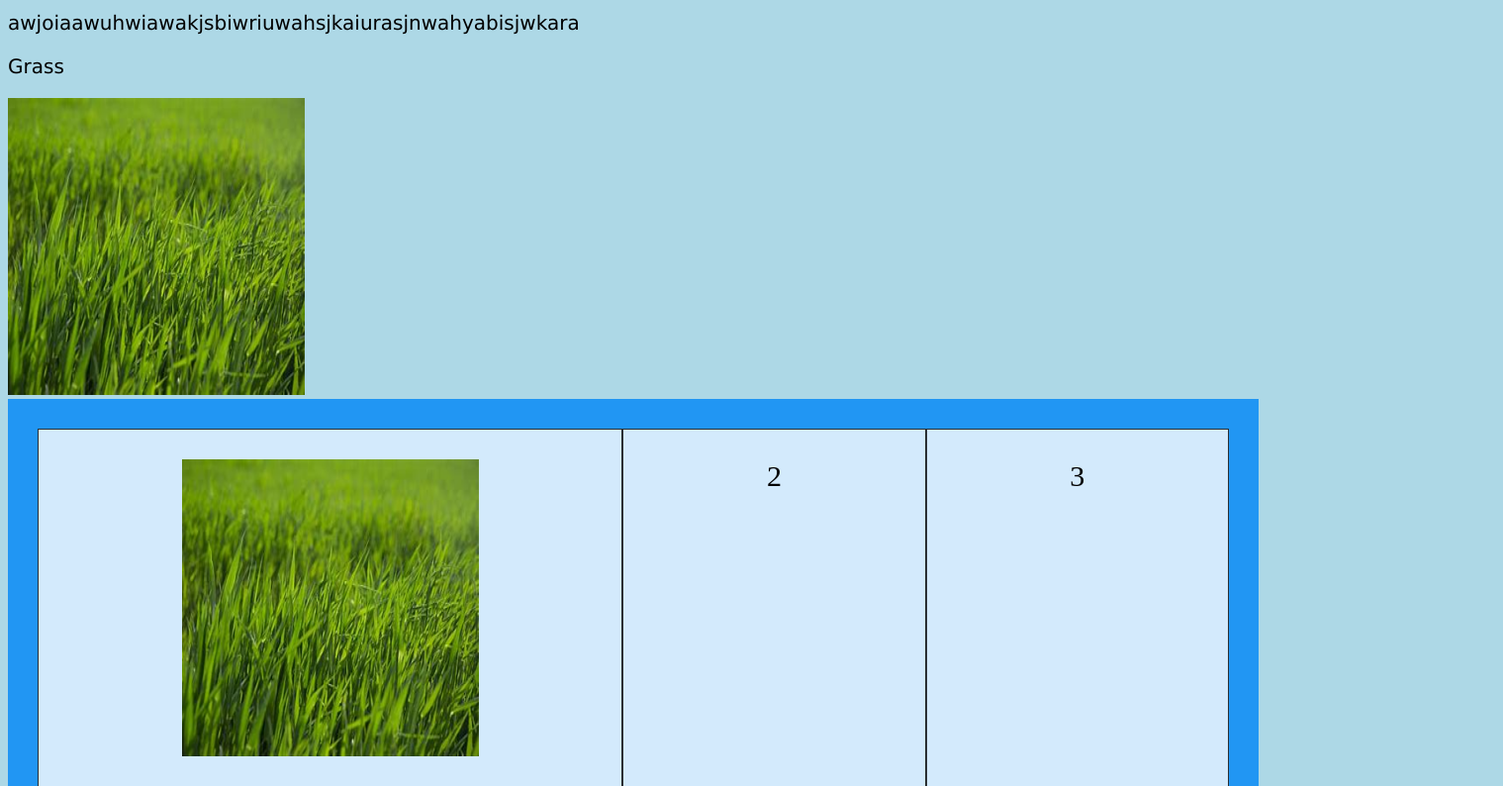
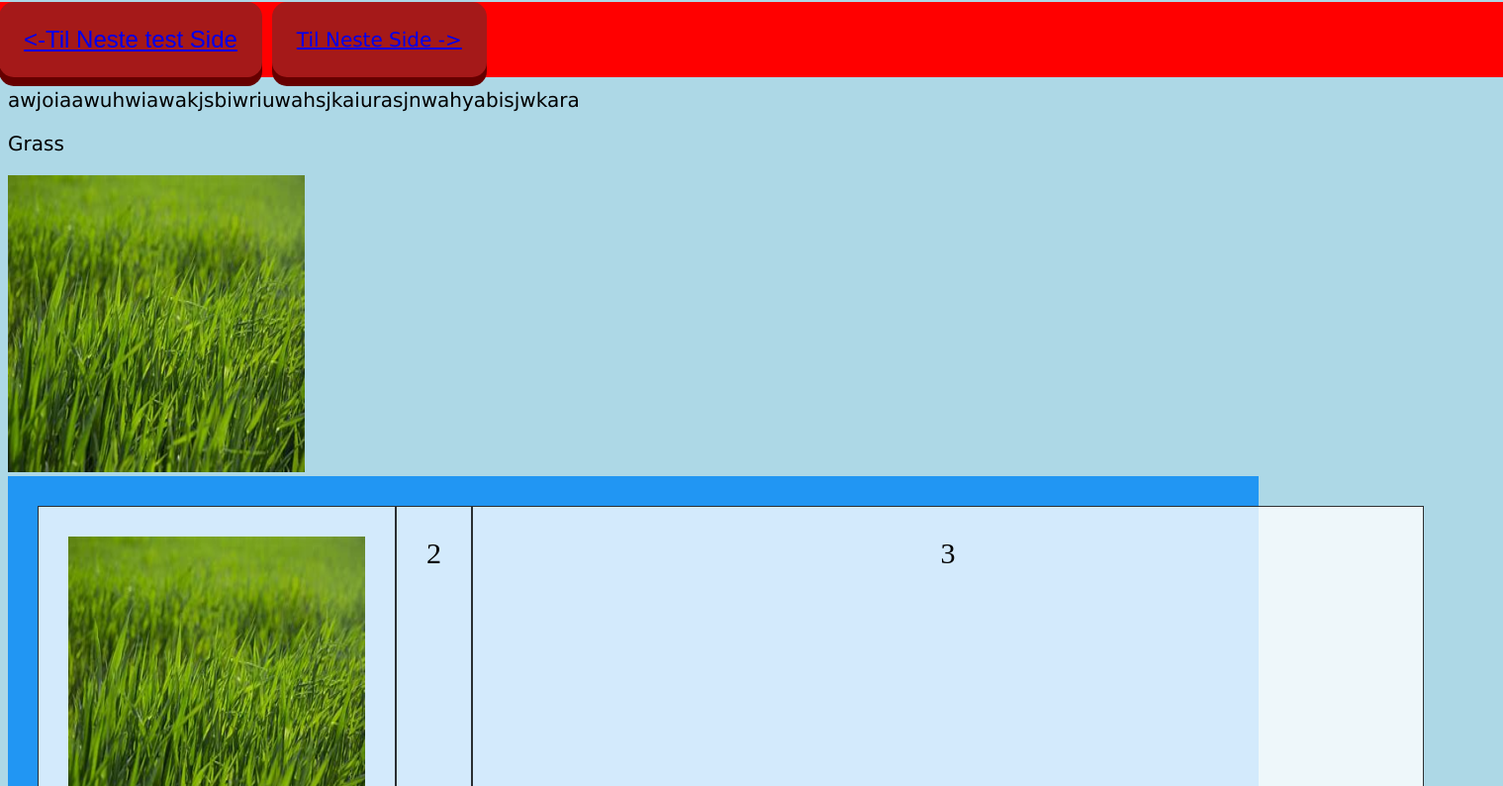
Before and after one commit to Markiil/Test, a plain HTML site: page index.html in a window 1280 px wide. Shown: the part 69-863 px from the top of the page at 99% size, 1519 px wide, since content can reach past the window. Drawn offline with Linux system fonts and the light colour scheme.

Commit message:
Add files via upload

```diff
--- a/index.html
+++ b/index.html
@@ -8,7 +8,11 @@
 </head>
 <body>
 
-  <h1> Velkommen til nettsiden min! </h1>
+  <h1> Velkommen til nettsiden djjkdshsdhfjkdsjfmin! </h1>
+
+  <div class="box"><button class="button3"><a href="testforindex2.html">  <-Til Neste test Side </a></button>
+
+  <button class="button3"><div class="ex2"><a href="testforindex.html">Til Neste Side -></a></div2></button></div>
 
   <p> awjoiaawuhwiawakjsbiwriuwahsjkaiurasjnwahyabisjwkara </p>
 
@@ -29,7 +33,7 @@
   <div class="grid-item">6</div>
   <div class="grid-item">7</div>
   <div class="grid-item">8</div>
-  <div class="grid-item">9</div>
+  <div class="grid-item"><img src="Images/grass.jpg" alt="grass" style="width:900px;height:900px;"></div>
 
 </div>
 
--- a/stileark.css
+++ b/stileark.css
@@ -74,6 +74,27 @@ div.ex2{
   box-shadow: 0 5px #666;
   transform: translateY(4px);
 }
+.button3 {
+  display: inline-block;
+  padding: 15px 25px;
+  font-size: 24px;
+  cursor: pointer;
+  text-align: center;
+  text-decoration: none;
+  outline: none;
+  color: #fff;
+  background-color: #a51919;
+  border: none;
+  border-radius: 15px;
+  box-shadow: 0 9px #660000;
+}
+.button3:hover {background-color: #8e3e3e}
+
+.button3:active {
+  background-color: #8e3e3e;
+  box-shadow: 0 5px #666;
+  transform: translateY(4px);
+}
 div.center {
   position: absolute;
   top: 40%;
@@ -88,3 +109,14 @@ div.center2 {
   text-align: center;
   font-size: 18px;
 }
+.box {
+  background-color: Red;
+  width: 1520px;
+  Height: 76px;
+  margin: -9px;
+
+}
+.box {
+    display: flex; /* This sets up a flex container for the buttons */
+    gap: 10px; /* This adds a gap of 10px between the buttons */
+}
```
